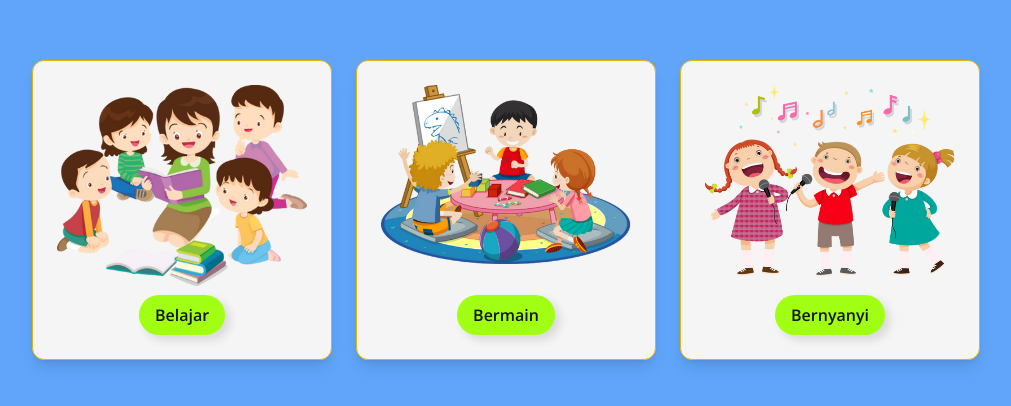
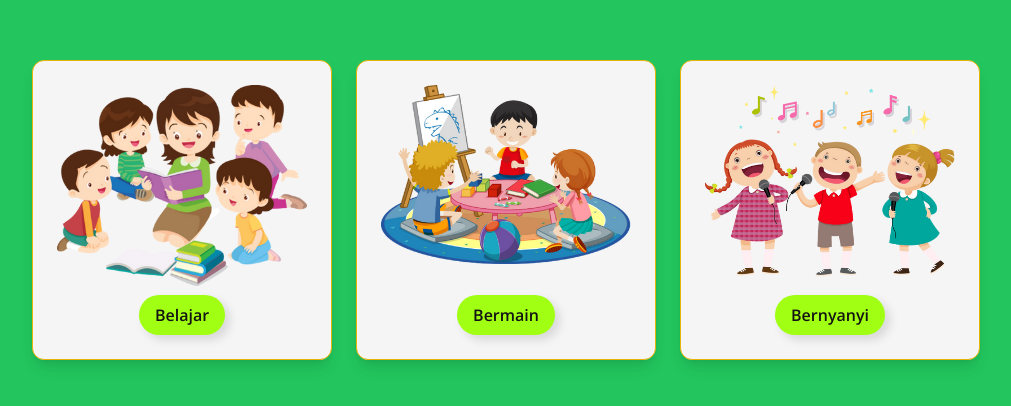
Before and after one commit to agisnarevaldo/belajar-bahasa-inggris-next, a Next.js app: page /menu in a window 1280 px wide. Shown: the part 190-596 px from the top of the page, without its empty margins (134-1145 px from the left). Built offline with nearby package versions, Linux system fonts and the light colour scheme.

Commit message:
refactor: remove background color class from menu page

```diff
--- a/src/app/menu/page.tsx
+++ b/src/app/menu/page.tsx
@@ -13,7 +13,7 @@ export default function Page() {
         }, 500);
     }, []); // usseEffect hanya dijalankan sekali setelah render pertama
     return (
-        <div className="bg-blue-400 min-h-screen flex flex-wrap items-center justify-center gap-6">
+        <div className="min-h-screen flex flex-wrap items-center justify-center gap-6">
             <CardMenu image="/belajar.png" href="/belajar" txt="Belajar" />
             <CardMenu image="/bermain.png" href="/bermain" txt="Bermain" />
             <CardMenu image="/bernyanyi.png" href="/bernyanyi" txt="Bernyanyi" />
```
